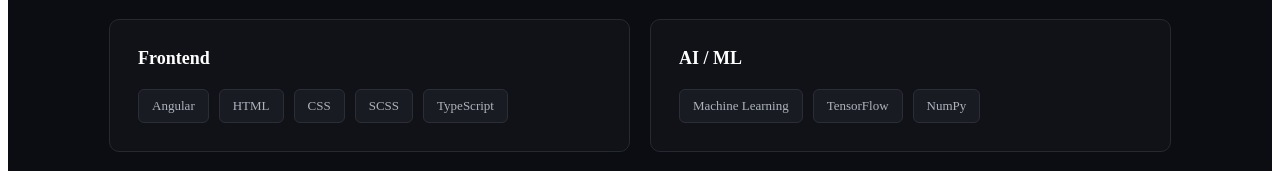
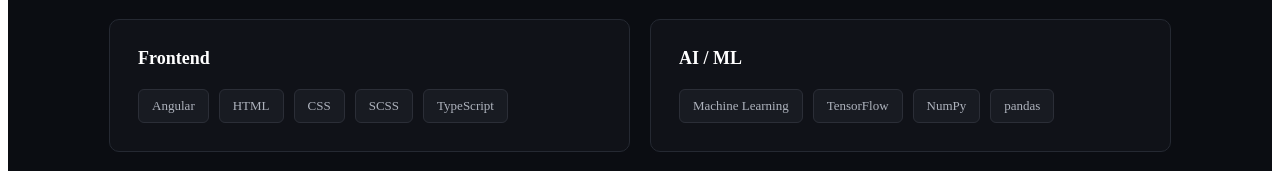
Before and after one commit to TEJASWINIHIWARE17/teju-portfolio, an Angular app: page / in a window 1280 px wide. Shown: the part 1878-2049 px from the top of the page. Built offline with nearby package versions, Linux system fonts and the light colour scheme.

Commit message:
update portfolio

```diff
--- a/src/app/skills/skills.html
+++ b/src/app/skills/skills.html
@@ -81,6 +81,10 @@
           <span>Machine Learning</span>
           <span>TensorFlow</span>
           <span>NumPy</span>
+          <span>pandas</span>
+
+
+
 
         </div>
 
```
